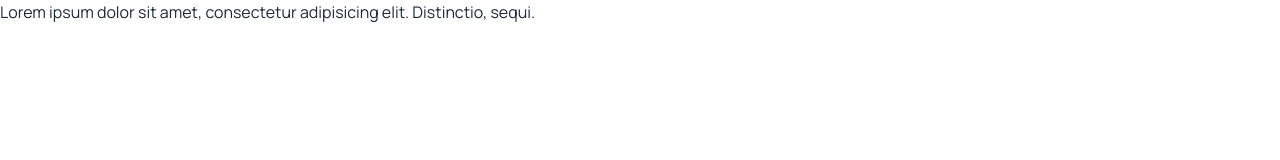
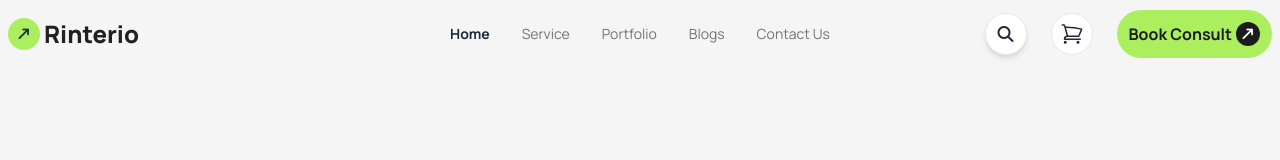
Before and after one commit to nuruddin538/reset9-assignment3, a plain HTML site: page index.html in a window 1280 px wide. Drawn offline with nearby package versions, Linux system fonts and the light colour scheme.

Commit message:
nav section add completed

```diff
--- a/index.html
+++ b/index.html
@@ -7,23 +7,83 @@
     <!-- Google Fonts CDN -->
     <link rel="preconnect" href="https://fonts.googleapis.com">
     <link rel="preconnect" href="https://fonts.gstatic.com" crossorigin>
+    <link href="https://fonts.googleapis.com/css2?family=Manrope:wght@200..800&display=swap" rel="stylesheet">
     <!-- Daisy UI CDN -->
-    <link href="https://fonts.googleapis.com/css2?family=Manrope:wght@200..800&display=swap" rel="stylesheet">
     <link href="https://cdn.jsdelivr.net/npm/daisyui@4.12.14/dist/full.min.css" rel="stylesheet" type="text/css" />
     <script src="https://cdn.tailwindcss.com"></script>
-    <style>
-        .manrope-font {
-            font-family: "Manrope", serif;
-            font-optical-sizing: auto;
-            font-weight: 400;
-            font-style: normal;
+    <!-- Font Awesome CDN -->
+    <link rel="stylesheet" href="https://cdnjs.cloudflare.com/ajax/libs/font-awesome/6.6.0/css/all.min.css"/>
+    <!-- Tailwind CSS Configuration -->
+     <script>
+        tailwind.config = {
+            theme: {
+                extend: {
+                    colors: {
+                        primary: 'rgb(33,33,33)',
+                        secondary: 'rgb(73,73,73)',
+                        tertiary: 'rgb(28,28,28)',
+                        border1: 'rgb(233,233,233)',
+                        btn1: 'rgb(171,239,95)',
+                        btn2: 'rgba(171,239,95,0.2)',
+                    },
+                    fontFamily: {
+                        Manrope: '"Manrope", serif;'
+                    },
+                }
+            }
         }
-    </style>
+     </script>
 </head>
-<body class="manrope-font">
+<body class="font-Manrope">
     <!-- Header section -->
-     <header>
-        <h1>Lorem ipsum dolor sit amet, consectetur adipisicing elit. Distinctio, sequi.</h1>
+     <header class="w-full h-screen bg-[#F5F5F5]">
+        <nav class="container mx-auto">
+            <div class="navbar">
+                <div class="navbar-start">
+                    <div class="bg-btn1 w-8 h-8 rounded-full flex justify-center items-center">
+                        <i class="fa-solid fa-arrow-right-long text-sm transform -rotate-45"></i>
+                    </div>
+                    <a class="text-primary text-2xl ml-1 font-extrabold">Rinterio</a>
+                </div>
+                <div class="navbar-center hidden lg:flex">
+                  <ul class="menu menu-horizontal px-1">
+                    <li><a class="font-bold text-sm">Home</a></li>
+                    <li class="text-[#737373] font-normal text-sm"><a>Service</a></li>
+                    <li class="text-[#737373] font-normal text-sm"><a>Portfolio</a></li>
+                    <li class="text-[#737373] font-normal text-sm"><a>Blogs</a></li>
+                    <li class="text-[#737373] font-normal text-sm"><a>Contact Us</a></li>
+                  </ul>
+                </div>
+                <div class="navbar-end">
+                    <div class="hidden md:block">
+                        <div class="flex justify-center items-center gap-2 md:gap-6">
+                            <div class="bg-white p-3 rounded-full border border-solid border-border1 shadow-md flex justify-center items-center">
+                                <i class="fa-solid fa-magnifying-glass"></i>
+                            </div>
+                            <div class="bg-white p-2 rounded-full border border-solid border-border1">
+                                <svg xmlns="http://www.w3.org/2000/svg" fill="none" viewBox="0 0 24 24" stroke-width="1.5" stroke="currentColor" class="size-6">
+                                    <path stroke-linecap="round" stroke-linejoin="round" d="M2.25 3h1.386c.51 0 .955.343 1.087.835l.383 1.437M7.5 14.25a3 3 0 0 0-3 3h15.75m-12.75-3h11.218c1.121-2.3 2.1-4.684 2.924-7.138a60.114 60.114 0 0 0-16.536-1.84M7.5 14.25 5.106 5.272M6 20.25a.75.75 0 1 1-1.5 0 .75.75 0 0 1 1.5 0Zm12.75 0a.75.75 0 1 1-1.5 0 .75.75 0 0 1 1.5 0Z" />
+                                  </svg>
+
+                            </div>
+                            <div class="bg-[#ABEF5F] rounded-3xl p-3 flex gap-1">
+                                <a class="text-base font-bold text-tertiary">Book Consult</a>
+                                <div class="bg-[#1C1C1C] w-6 h-6 rounded-full flex justify-center items-center">
+                                <i class="fa-solid fa-arrow-right-long text-white text-sm transform -rotate-45"></i>
+                                </div>
+                              </div>
+                        </div>
+                    </div>
+                  <div class="dropdown">
+                    <div tabindex="0" role="button" class="btn btn-ghost lg:hidden">
+                        <svg xmlns="http://www.w3.org/2000/svg" fill="none" viewBox="0 0 24 24" stroke-width="1.5" stroke="currentColor" class="size-6">
+                            <path stroke-linecap="round" stroke-linejoin="round" d="M3.75 6.75h16.5M3.75 12h16.5m-16.5 5.25h16.5" />
+                          </svg>
+                    </div>
+                  </div>
+                </div>
+              </div>
+        </nav>
      </header>
     <!-- Main section -->
      <main>
```
Also changed, not shown: tailwind.config.js (added, +12 -0 lines).
